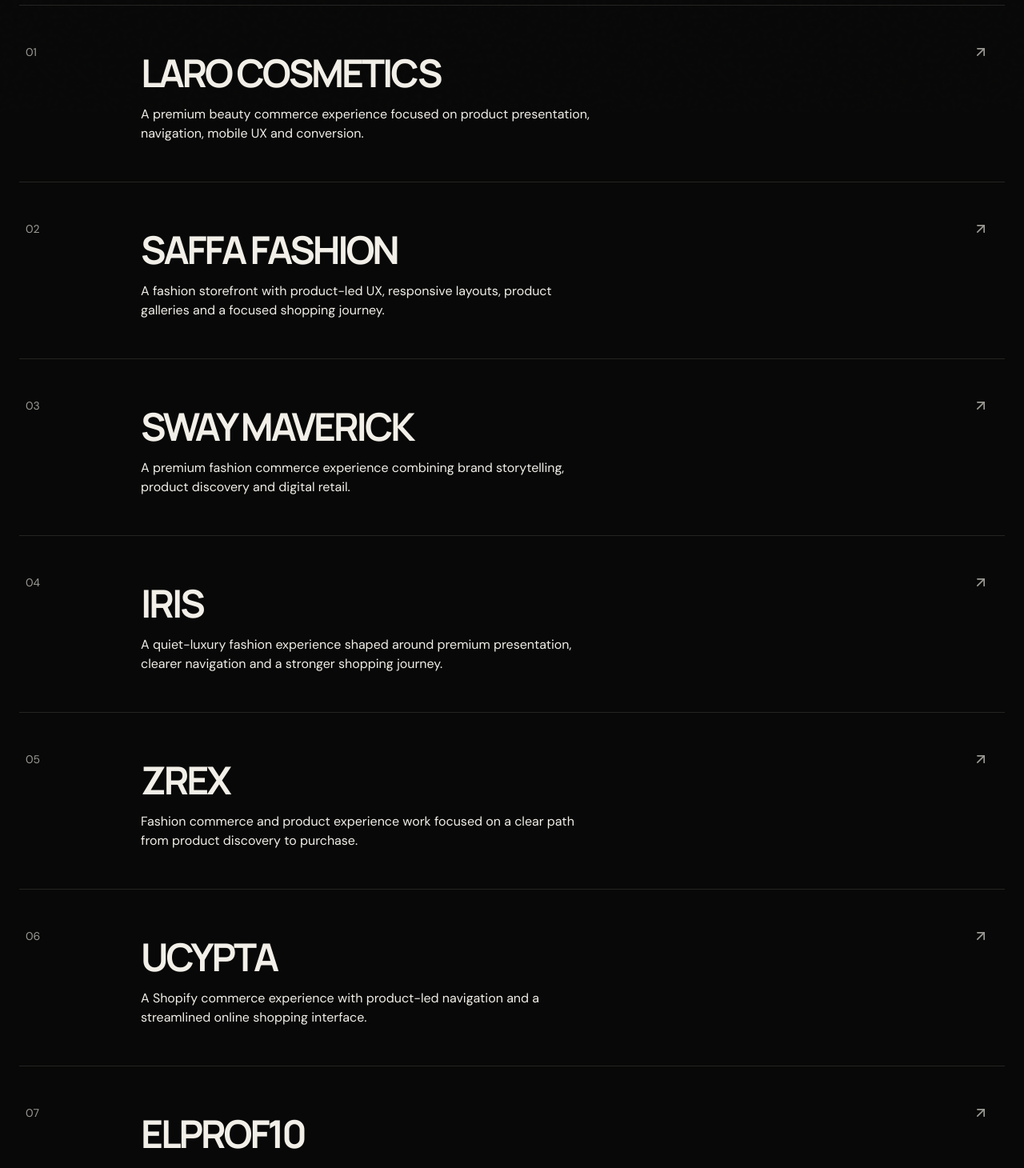
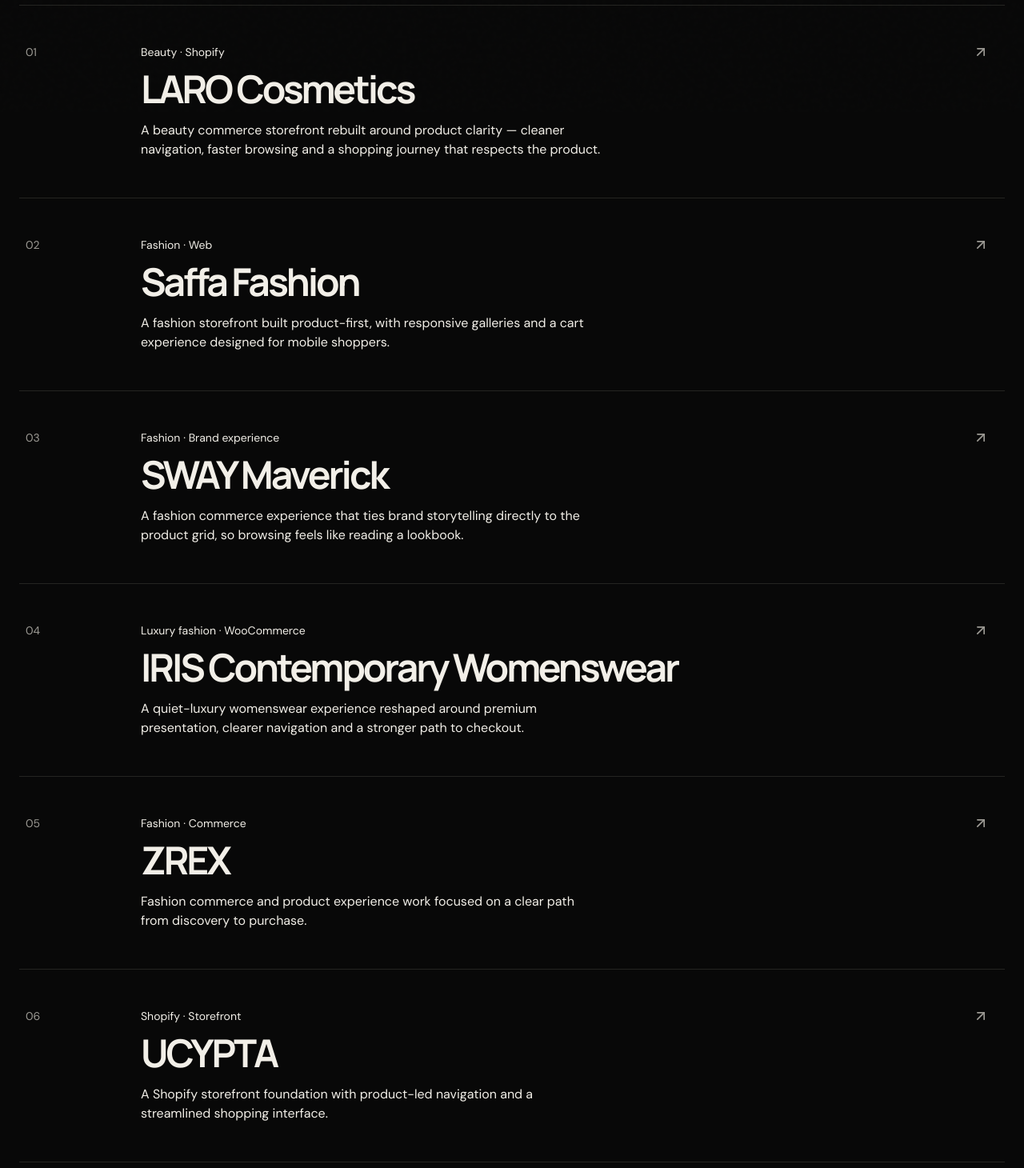
Before and after one commit to AhmedMohy99/ahmed-mohy-portfolio, a Next.js app: page /work in a window 1280 px wide. Shown: the part 660-2120 px from the top of the page at 80% size. Built offline with nearby package versions, Linux system fonts and the light colour scheme; a web font is replaced by a local one.

Commit message:
fix: restore project data schema expected by portfolio UI

```diff
--- a/data/projects.ts
+++ b/data/projects.ts
@@ -1,137 +1,111 @@
+export type ProjectCategory = 'web' | 'ecommerce' | 'shopify' | 'uiux' | 'growth';
+
 export type Project = {
   slug: string;
   name: string;
-  type: string;
+  category: ProjectCategory[];
+  tag: string;
   url: string;
   featured: boolean;
   description: string;
   role: string;
   services: string[];
+  challenge: string;
+  approach: string[];
   outcome: string;
+  technologies: string[];
 };
 
 export const projects: Project[] = [
   {
-    slug: 'laro-cosmetics',
-    name: 'LARO COSMETICS',
-    type: 'BEAUTY · SHOPIFY · E-COMMERCE',
-    url: 'https://laro-cosmetics.com',
-    featured: true,
-    description: 'A premium beauty commerce experience focused on product presentation, navigation, mobile UX and conversion.',
-    role: 'Shopify · UX/UI · E-commerce optimization',
-    services: ['Shopify', 'UI/UX', 'Storefront UX', 'Conversion', 'Product merchandising'],
-    outcome: 'A cleaner customer journey designed to make discovering products and completing a purchase easier.',
+    slug: 'laro-cosmetics', name: 'LARO Cosmetics', category: ['ecommerce', 'shopify', 'uiux'], tag: 'Beauty · Shopify', url: 'https://laro-cosmetics.com', featured: true,
+    description: 'A beauty commerce storefront rebuilt around product clarity — cleaner navigation, faster browsing and a shopping journey that respects the product.',
+    role: 'Shopify development · UI/UX · Conversion', services: ['Shopify build', 'UI/UX design', 'Storefront UX', 'Product merchandising', 'Conversion review'],
+    challenge: 'The catalog was hard to browse on mobile, and the storefront did not reflect the quality of the products it was selling.',
+    approach: ['Restructured navigation and collections around how customers actually shop for beauty products.', 'Rebuilt product and collection templates for a calmer, more premium presentation.', 'Tightened the mobile checkout path to remove friction between browsing and buying.'],
+    outcome: 'A storefront that feels considered rather than templated, with a clearer path from discovery to checkout.', technologies: ['Shopify', 'Liquid', 'JavaScript', 'CSS']
   },
   {
-    slug: 'saffa-fashion',
-    name: 'SAFFA FASHION',
-    type: 'FASHION · DIGITAL EXPERIENCE',
-    url: 'https://www.saffafashion.shop',
-    featured: true,
-    description: 'A fashion storefront with product-led UX, responsive layouts, product galleries and a focused shopping journey.',
-    role: 'Web development · UX/UI · E-commerce',
-    services: ['Next.js', 'React', 'Responsive UX', 'Product UI', 'Cart experience'],
-    outcome: 'A fast, modern storefront structure built around product discovery and mobile-first browsing.',
+    slug: 'saffa-fashion', name: 'Saffa Fashion', category: ['ecommerce', 'web', 'uiux'], tag: 'Fashion · Web', url: 'https://www.saffafashion.shop', featured: true,
+    description: 'A fashion storefront built product-first, with responsive galleries and a cart experience designed for mobile shoppers.',
+    role: 'Web development · UI/UX · E-commerce', services: ['Next.js build', 'Responsive UX', 'Product gallery UI', 'Cart experience'],
+    challenge: 'The brand needed a storefront that could present a growing product range clearly across every screen size, without slowing the site down.',
+    approach: ['Built a component-based front end so new products and collections drop in without design debt.', 'Designed product galleries and detail pages around imagery rather than clutter.', 'Prioritised load speed on mobile, where most of the brand’s traffic converts.'],
+    outcome: 'A fast, modern storefront structured around product discovery and mobile-first browsing.', technologies: ['Next.js', 'React', 'CSS']
   },
   {
-    slug: 'sway-maverick',
-    name: 'SWAY MAVERICK',
-    type: 'FASHION · E-COMMERCE · EXPERIENCE',
-    url: 'https://swaymaverick.com',
-    featured: true,
-    description: 'A premium fashion commerce experience combining brand storytelling, product discovery and digital retail.',
-    role: 'E-commerce · Product experience · Brand presentation',
-    services: ['E-commerce', 'UI/UX', 'Product presentation', 'Conversion', 'Brand experience'],
-    outcome: 'A more premium digital presentation designed to connect brand perception with the shopping experience.',
+    slug: 'sway-maverick', name: 'SWAY Maverick', category: ['ecommerce', 'uiux', 'growth'], tag: 'Fashion · Brand experience', url: 'https://swaymaverick.com', featured: true,
+    description: 'A fashion commerce experience that ties brand storytelling directly to the product grid, so browsing feels like reading a lookbook.',
+    role: 'E-commerce · Product experience · Brand presentation', services: ['E-commerce UX', 'Brand presentation', 'Product storytelling', 'Conversion review'],
+    challenge: 'The brand had a strong visual identity that wasn’t coming through in a standard commerce template.',
+    approach: ['Rebuilt key landing and collection pages around editorial imagery and brand voice.', 'Simplified the path from lookbook-style browsing to a single product page.', 'Reviewed the funnel end to end to remove steps that added friction without adding trust.'],
+    outcome: 'A more premium digital presentation that connects brand perception with the shopping experience.', technologies: ['E-commerce platform', 'Custom theming', 'CSS']
   },
   {
-    slug: 'iris',
-    name: 'IRIS',
-    type: 'LUXURY FASHION · UX · E-COMMERCE',
-    url: 'https://iris-eg.net',
-    featured: true,
-    description: 'A quiet-luxury fashion experience shaped around premium presentation, clearer navigation and a stronger shopping journey.',
-    role: 'Website audit · UX/UI · WooCommerce · Conversion',
-    services: ['WordPress', 'WooCommerce', 'Elementor', 'UX audit', 'E-commerce optimization'],
-    outcome: 'A refined digital direction for a luxury womenswear brand in Egypt and the Middle East.',
+    slug: 'iris', name: 'IRIS Contemporary Womenswear', category: ['ecommerce', 'uiux', 'growth'], tag: 'Luxury fashion · WooCommerce', url: 'https://iris-eg.net', featured: true,
+    description: 'A quiet-luxury womenswear experience reshaped around premium presentation, clearer navigation and a stronger path to checkout.',
+    role: 'Website audit · UI/UX · WooCommerce · Conversion', services: ['UX audit', 'WordPress · WooCommerce', 'Elementor build', 'E-commerce optimization'],
+    challenge: 'The existing site undersold the brand’s quiet-luxury positioning and made it difficult for customers to move from browsing to buying.',
+    approach: ['Ran a full UX audit of the storefront, from homepage to checkout.', 'Rebuilt key templates in WooCommerce and Elementor for a calmer, more editorial feel.', 'Simplified navigation and product pages to match how a luxury customer expects to shop.'],
+    outcome: 'A more refined digital direction for a contemporary womenswear brand serving Egypt and the wider Middle East.', technologies: ['WordPress', 'WooCommerce', 'Elementor']
   },
   {
-    slug: 'zrex',
-    name: 'ZREX',
-    type: 'FASHION · E-COMMERCE',
-    url: 'https://zrexeg.com',
-    featured: false,
-    description: 'Fashion commerce and product experience work focused on a clear path from product discovery to purchase.',
-    role: 'Web · E-commerce · Product experience',
-    services: ['E-commerce', 'Product UI', 'Responsive design', 'Conversion'],
-    outcome: 'A product-focused digital presence built for easier browsing and stronger commercial presentation.',
+    slug: 'zrex', name: 'ZREX', category: ['ecommerce', 'web'], tag: 'Fashion · Commerce', url: 'https://zrexeg.com', featured: false,
+    description: 'Fashion commerce and product experience work focused on a clear path from discovery to purchase.',
+    role: 'Web · E-commerce · Product experience', services: ['E-commerce build', 'Product UI', 'Responsive design', 'Conversion review'],
+    challenge: 'The storefront needed a clearer, faster route from product discovery to checkout.',
+    approach: ['Simplified product and collection layouts for faster scanning on mobile.', 'Reviewed the checkout flow and removed unnecessary steps.'],
+    outcome: 'A product-focused digital presence built for easier browsing and stronger commercial presentation.', technologies: ['E-commerce platform', 'CSS']
   },
   {
-    slug: 'ucypta',
-    name: 'UCYPTA',
-    type: 'SHOPIFY · E-COMMERCE',
-    url: 'https://ucypta-fs.myshopify.com',
-    featured: false,
-    description: 'A Shopify commerce experience with product-led navigation and a streamlined online shopping interface.',
-    role: 'Shopify · Storefront · UX/UI',
-    services: ['Shopify', 'Store setup', 'Product UX', 'Navigation'],
-    outcome: 'A cleaner storefront foundation for product browsing and online sales.',
+    slug: 'ucypta', name: 'UCYPTA', category: ['shopify', 'ecommerce'], tag: 'Shopify · Storefront', url: 'https://ucypta-fs.myshopify.com', featured: false,
+    description: 'A Shopify storefront foundation with product-led navigation and a streamlined shopping interface.',
+    role: 'Shopify · Storefront · UI/UX', services: ['Shopify store setup', 'Product UX', 'Navigation design'],
+    challenge: 'The store needed a clean foundation to launch on, built for future catalog growth.',
+    approach: ['Set up the Shopify store structure, collections and navigation from the ground up.', 'Designed product templates that stay clear as the catalog grows.'],
+    outcome: 'A cleaner storefront foundation for product browsing and online sales.', technologies: ['Shopify', 'Liquid']
   },
   {
-    slug: 'elprof10',
-    name: 'ELPROF10',
-    type: 'DIGITAL EXPERIENCE',
-    url: 'https://elprof10.com',
-    featured: false,
+    slug: 'elprof10', name: 'Elprof10', category: ['web', 'uiux'], tag: 'Digital experience', url: 'https://elprof10.com', featured: false,
     description: 'Digital product and web experience work focused on usability, presentation and a modern responsive interface.',
-    role: 'Web development · UX/UI',
-    services: ['Web development', 'UX/UI', 'Responsive design', 'Optimization'],
-    outcome: 'A stronger digital experience designed to communicate clearly across devices.',
+    role: 'Web development · UI/UX', services: ['Web development', 'UI/UX design', 'Responsive design', 'Performance review'],
+    challenge: 'The site needed a modern, responsive interface that communicates clearly on every device.',
+    approach: ['Rebuilt core pages with a responsive, component-based layout.', 'Improved usability and visual hierarchy across the site.'],
+    outcome: 'A stronger digital experience designed to communicate clearly across devices.', technologies: ['HTML/CSS', 'JavaScript']
   },
   {
-    slug: 'royal-watch',
-    name: 'ROYAL WATCH',
-    type: 'LUXURY · E-COMMERCE',
-    url: 'http://royalwatch.art/',
-    featured: false,
-    description: 'Luxury watch presentation and commerce with emphasis on premium product storytelling and visual hierarchy.',
-    role: 'Luxury e-commerce · Product presentation',
-    services: ['Luxury UI', 'E-commerce', 'Product storytelling', 'Visual hierarchy'],
-    outcome: 'A premium digital direction for presenting luxury products with clarity and confidence.',
+    slug: 'royal-watch', name: 'Royal Watch', category: ['ecommerce', 'uiux'], tag: 'Luxury · Product presentation', url: 'http://royalwatch.art/', featured: false,
+    description: 'Luxury watch presentation and commerce, built around premium product storytelling and visual hierarchy.',
+    role: 'Luxury e-commerce · Product presentation', services: ['Luxury UI', 'E-commerce build', 'Product storytelling', 'Visual hierarchy'],
+    challenge: 'The product range needed a presentation that matched the price point and craftsmanship of the watches.',
+    approach: ['Designed product pages around photography, materials and detail rather than generic templates.', 'Built a visual hierarchy that guides attention to the product first.'],
+    outcome: 'A premium digital direction for presenting luxury products with clarity and confidence.', technologies: ['E-commerce platform', 'CSS']
   },
 ];
 
 export const aiProjects = [
-  ['AI CUSTOMER SUPPORT', 'Conversational AI · Customer experience'],
-  ['AI DOCUMENT ASSISTANT', 'RAG · Document intelligence · Knowledge retrieval'],
-  ['DATA ANALYTICS', 'Business intelligence · Data-driven decisions'],
-  ['AUTOMATION SYSTEM', 'Python · Workflow automation · Productivity'],
-  ['LEAD GENERATION', 'Data · Prospecting · Automation · Growth'],
+  { name: 'AI Customer Support', sub: 'Conversational AI for customer experience' },
+  { name: 'AI Document Assistant', sub: 'RAG · document intelligence · knowledge retrieval' },
+  { name: 'Data Analytics', sub: 'Business intelligence for clearer decisions' },
+  { name: 'Automation Systems', sub: 'Python workflows that remove repetitive work' },
+  { name: 'Lead Generation', sub: 'Data, prospecting and growth automation' },
 ] as const;
 
 export const services = [
-  {
-    number: '01',
-    label: 'BUILD',
-    title: 'Software Engineering',
-    text: 'Websites, web apps, APIs, e-commerce, Shopify, WordPress, WooCommerce and business automation.',
-  },
-  {
-    number: '02',
-    label: 'INTELLIGENCE',
-    title: 'AI & Data',
-    text: 'AI applications, chatbots, RAG, document intelligence, analytics, automation and intelligent workflows.',
-  },
-  {
-    number: '03',
-    label: 'EXPERIENCE',
-    title: 'UI/UX & 3D',
-    text: 'Luxury interfaces, product experiences, Three.js, 3D websites, virtual try-on and interactive commerce.',
-  },
-  {
-    number: '04',
-    label: 'GROW',
-    title: 'Marketing & Commerce',
-    text: 'Product photography direction, targeting, conversion, analytics, data entry and e-commerce growth.',
-  },
+  { id: 'software', number: '01', label: 'BUILD', title: 'Software Engineering', text: 'Websites, web apps, APIs, e-commerce, Shopify, WordPress, WooCommerce and business automation.' },
+  { id: 'ai', number: '02', label: 'INTELLIGENCE', title: 'AI & Data', text: 'AI applications, chatbots, RAG, document intelligence, analytics, automation and intelligent workflows.' },
+  { id: 'uiux', number: '03', label: 'EXPERIENCE', title: 'UI/UX & 3D', text: 'Luxury interfaces, product experiences, Three.js, 3D websites, virtual try-on and interactive commerce.' },
+  { id: 'marketing', number: '04', label: 'GROW', title: 'Marketing & Commerce', text: 'Product photography direction, targeting, conversion, analytics, data entry and e-commerce growth.' },
+  { id: 'web', number: '05', label: 'WEB', title: 'Web Development', text: 'Next.js and React builds engineered for speed, accessibility and long-term maintainability.' },
+  { id: 'ecommerce', number: '06', label: 'COMMERCE', title: 'E-commerce & Shopify', text: 'Shopify, WooCommerce and custom commerce builds focused on product presentation and checkout clarity.' },
+  { id: 'data', number: '07', label: 'DATA', title: 'Data Management', text: 'Data entry, cleanup and structuring so decisions are made on information you can actually trust.' },
+  { id: 'redesign', number: '08', label: 'OPTIMIZE', title: 'Website Redesign', text: 'Audits of existing sites — UX, performance and conversion — followed by focused improvements.' },
+  { id: 'growth', number: '09', label: 'GROW', title: 'Business Growth', text: 'Connecting the technical build to the commercial goal, so the site is judged by what it earns, not just how it looks.' },
 ] as const;
+
+export const process = [
+  { step: '01', title: 'Discover', text: 'Understand the brand, the product and the business problem before any design starts.' },
+  { step: '02', title: 'Design', text: 'Map the experience — architecture, UX and visual direction — grounded in how customers actually behave.' },
+  { step: '03', title: 'Build', text: 'Engineer the product on a fast, accessible, maintainable foundation.' },
+  { step: '04', title: 'Grow', text: 'Optimise, market and refine after launch, so the site keeps earning its keep.' },
+] as const;
```
